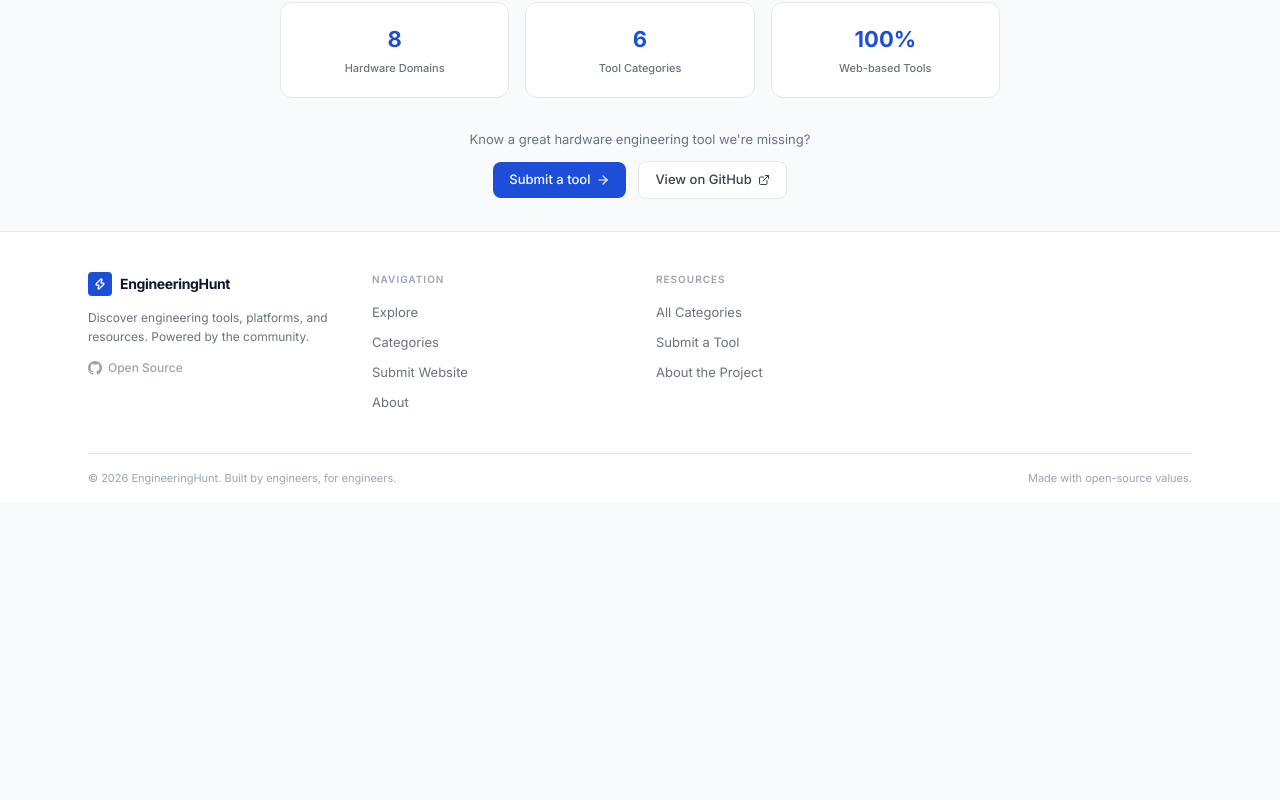
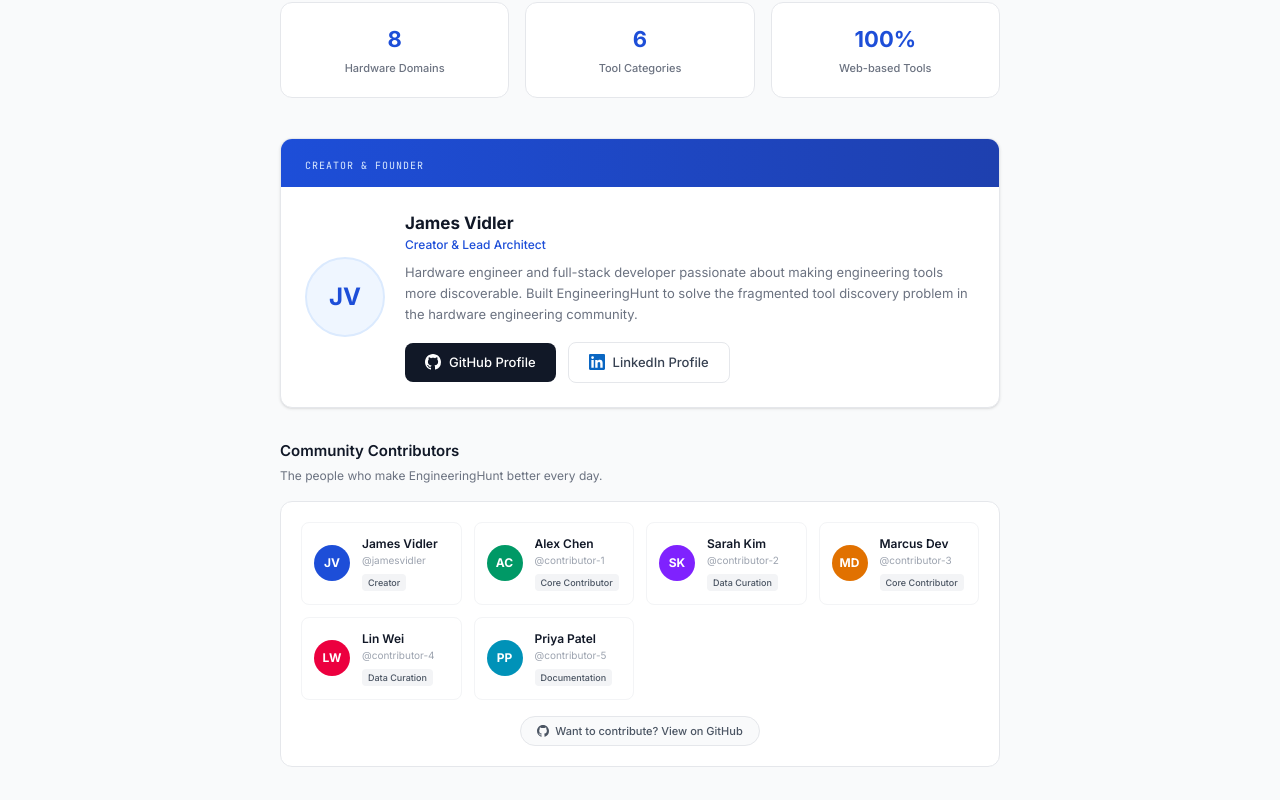
Before and after one commit to dariadi-amdjed/EngineeringHunt, a React (Vite) app: page /about in a window 1280 px wide. Shown: the part 1420-2220 px from the top of the page. Before the commit the page ends 1922 px from the top, so only its background shows below. Built offline with nearby package versions, Linux system fonts and the light colour scheme.

Commit message:
final design

```diff
--- a/src/components/FilterBar.tsx
+++ b/src/components/FilterBar.tsx
@@ -284,6 +284,7 @@ export function FilterBar({ filters, onFilterChange }: FilterBarProps) {
 
   return (
     <div className="flex flex-wrap items-center gap-2">
+      <span className="text-[12px] font-semibold text-slate-700 mr-0.5">Filters:</span>
       {chips.map((chip) => (
         <Chip
           key={chip.id}
--- a/src/components/Navbar.tsx
+++ b/src/components/Navbar.tsx
@@ -1,5 +1,5 @@
 import { Link, NavLink } from 'react-router-dom';
-import { Menu, X } from 'lucide-react';
+import { Menu, X, Star } from 'lucide-react';
 import { useState } from 'react';
 import { GithubIcon } from './GithubIcon';
 
@@ -58,9 +58,14 @@ export function Navbar() {
             href="https://github.com/jamesvidler/engineeringhunt"
             target="_blank"
             rel="noopener noreferrer"
-            className="flex h-8 w-8 items-center justify-center rounded-md text-slate-400 transition-colors hover:bg-slate-100 hover:text-slate-700"
+            className="hidden items-center gap-1.5 rounded-full border border-slate-200 bg-white px-3 py-1.5 text-[12px] font-medium text-slate-700 no-underline transition-colors hover:border-slate-300 hover:bg-slate-50 sm:flex"
           >
-            <GithubIcon className="h-4 w-4" />
+            <GithubIcon className="h-3.5 w-3.5 text-slate-600" />
+            <span>Star on GitHub</span>
+            <span className="ml-0.5 flex items-center gap-0.5 rounded-full bg-amber-50 px-1.5 py-0.5 text-[10px] font-bold text-amber-700">
+              <Star className="h-2.5 w-2.5 fill-amber-400 text-amber-400" />
+              1.2k
+            </span>
           </a>
 
           {/* Mobile menu button */}
--- a/src/pages/AboutPage.tsx
+++ b/src/pages/AboutPage.tsx
@@ -3,6 +3,15 @@ import {
   ArrowRight, ExternalLink, Rocket, Heart, Code, Globe,
   Zap, Cpu, CircuitBoard, Binary, Server, Bot, Calculator, Lightbulb,
 } from 'lucide-react';
+import { GithubIcon } from '@/components/GithubIcon';
+
+function LinkedinIcon({ className }: { className?: string }) {
+  return (
+    <svg className={className} viewBox="0 0 24 24" fill="currentColor">
+      <path d="M20.447 20.452h-3.554v-5.569c0-1.328-.027-3.037-1.852-3.037-1.853 0-2.136 1.445-2.136 2.939v5.667H9.351V9h3.414v1.561h.046c.477-.9 1.637-1.85 3.37-1.85 3.601 0 4.267 2.37 4.267 5.455v6.286zM5.337 7.433a2.062 2.062 0 01-2.063-2.065 2.064 2.064 0 112.063 2.065zm1.782 13.019H3.555V9h3.564v11.452zM22.225 0H1.771C.792 0 0 .774 0 1.729v20.542C0 23.227.792 24 1.771 24h20.451C23.2 24 24 23.227 24 22.271V1.729C24 .774 23.2 0 22.222 0h.003z" />
+    </svg>
+  );
+}
 
 const domainIcons: Record<string, React.ElementType> = {
   'Electronics & Circuitry': Zap,
@@ -171,6 +180,108 @@ export function AboutPage() {
         </div>
       </div>
 
+      {/* Creator / Founder */}
+      <div className="mt-10 overflow-hidden rounded-xl border border-slate-200 bg-white shadow-sm">
+        <div className="bg-gradient-to-r from-blue-600 to-blue-700 px-6 py-3">
+          <span className="font-mono text-[10px] uppercase tracking-widest text-blue-100">
+            Creator &amp; Founder
+          </span>
+        </div>
+        <div className="flex flex-col items-center gap-5 p-6 sm:flex-row">
+          <div className="flex h-20 w-20 flex-shrink-0 items-center justify-center rounded-full border-2 border-blue-100 bg-blue-50 text-[24px] font-bold text-blue-600">
+            JV
+          </div>
+          <div className="min-w-0 flex-1 text-center sm:text-left">
+            <h3 className="text-[17px] font-bold text-slate-900">James Vidler</h3>
+            <p className="text-[12px] font-medium text-blue-600">Creator &amp; Lead Architect</p>
+            <p className="mt-2 text-[13px] leading-relaxed text-slate-500">
+              Hardware engineer and full-stack developer passionate about making engineering tools
+              more discoverable. Built EngineeringHunt to solve the fragmented tool discovery
+              problem in the hardware engineering community.
+            </p>
+            <div className="mt-4 flex items-center justify-center gap-3 sm:justify-start">
+              <a
+                href="https://github.com/jamesvidler"
+                target="_blank"
+                rel="noopener noreferrer"
+                className="inline-flex items-center gap-2 rounded-lg bg-slate-900 px-5 py-2.5 text-[13px] font-medium text-white no-underline transition-colors hover:bg-slate-800"
+              >
+                <GithubIcon className="h-4 w-4" />
+                GitHub Profile
+              </a>
+              <a
+                href="https://linkedin.com/in/jamesvidler"
+                target="_blank"
+                rel="noopener noreferrer"
+                className="inline-flex items-center gap-2 rounded-lg border border-slate-200 bg-white px-5 py-2.5 text-[13px] font-medium text-slate-700 no-underline transition-colors hover:bg-slate-50"
+              >
+                <LinkedinIcon className="h-4 w-4 text-[#0A66C2]" />
+                LinkedIn Profile
+              </a>
+            </div>
+          </div>
+        </div>
+      </div>
+
+      {/* Community Contributors */}
+      <div className="mt-8">
+        <div className="mb-4">
+          <h2 className="text-[15px] font-semibold text-slate-900">Community Contributors</h2>
+          <p className="mt-1 text-[12px] text-slate-500">
+            The people who make EngineeringHunt better every day.
+          </p>
+        </div>
+
+        <div className="rounded-xl border border-slate-200 bg-white p-5">
+          <div className="grid grid-cols-2 gap-3 sm:grid-cols-3 md:grid-cols-4">
+            {/* Core contributors */}
+            {[
+              { name: 'jamesvidler', displayName: 'James Vidler', tag: 'Creator', color: 'bg-blue-600' },
+              { name: 'contributor-1', displayName: 'Alex Chen', tag: 'Core Contributor', color: 'bg-emerald-600' },
+              { name: 'contributor-2', displayName: 'Sarah Kim', tag: 'Data Curation', color: 'bg-violet-600' },
+              { name: 'contributor-3', displayName: 'Marcus Dev', tag: 'Core Contributor', color: 'bg-amber-600' },
+              { name: 'contributor-4', displayName: 'Lin Wei', tag: 'Data Curation', color: 'bg-rose-600' },
+              { name: 'contributor-5', displayName: 'Priya Patel', tag: 'Documentation', color: 'bg-cyan-600' },
+            ].map((contributor) => (
+              <a
+                key={contributor.name}
+                href={`https://github.com/${contributor.name}`}
+                target="_blank"
+                rel="noopener noreferrer"
+                className="group flex items-center gap-3 rounded-lg border border-slate-100 p-3 no-underline transition-all hover:border-slate-200 hover:shadow-sm"
+              >
+                <div
+                  className={`flex h-9 w-9 flex-shrink-0 items-center justify-center rounded-full text-[12px] font-bold text-white ${contributor.color}`}
+                >
+                  {contributor.displayName.split(' ').map((n) => n[0]).join('')}
+                </div>
+                <div className="min-w-0">
+                  <p className="truncate text-[12px] font-semibold text-slate-900 group-hover:text-blue-600">
+                    {contributor.displayName}
+                  </p>
+                  <p className="truncate text-[10px] text-slate-400">@{contributor.name}</p>
+                  <span className="mt-0.5 inline-block rounded bg-slate-100 px-1.5 py-0.5 text-[9px] font-medium text-slate-600">
+                    {contributor.tag}
+                  </span>
+                </div>
+              </a>
+            ))}
+          </div>
+
+          <div className="mt-4 flex justify-center">
+            <a
+              href="https://github.com/jamesvidler/engineeringhunt"
+              target="_blank"
+              rel="noopener noreferrer"
+              className="inline-flex items-center gap-1.5 rounded-full border border-slate-200 bg-slate-50 px-4 py-1.5 text-[11px] font-medium text-slate-600 no-underline transition-colors hover:bg-slate-100"
+            >
+              <GithubIcon className="h-3 w-3" />
+              Want to contribute? View on GitHub
+            </a>
+          </div>
+        </div>
+      </div>
+
       {/* CTA */}
       <div className="mt-8 text-center">
         <p className="text-[13px] text-slate-500">Know a great hardware engineering tool we're missing?</p>
```
